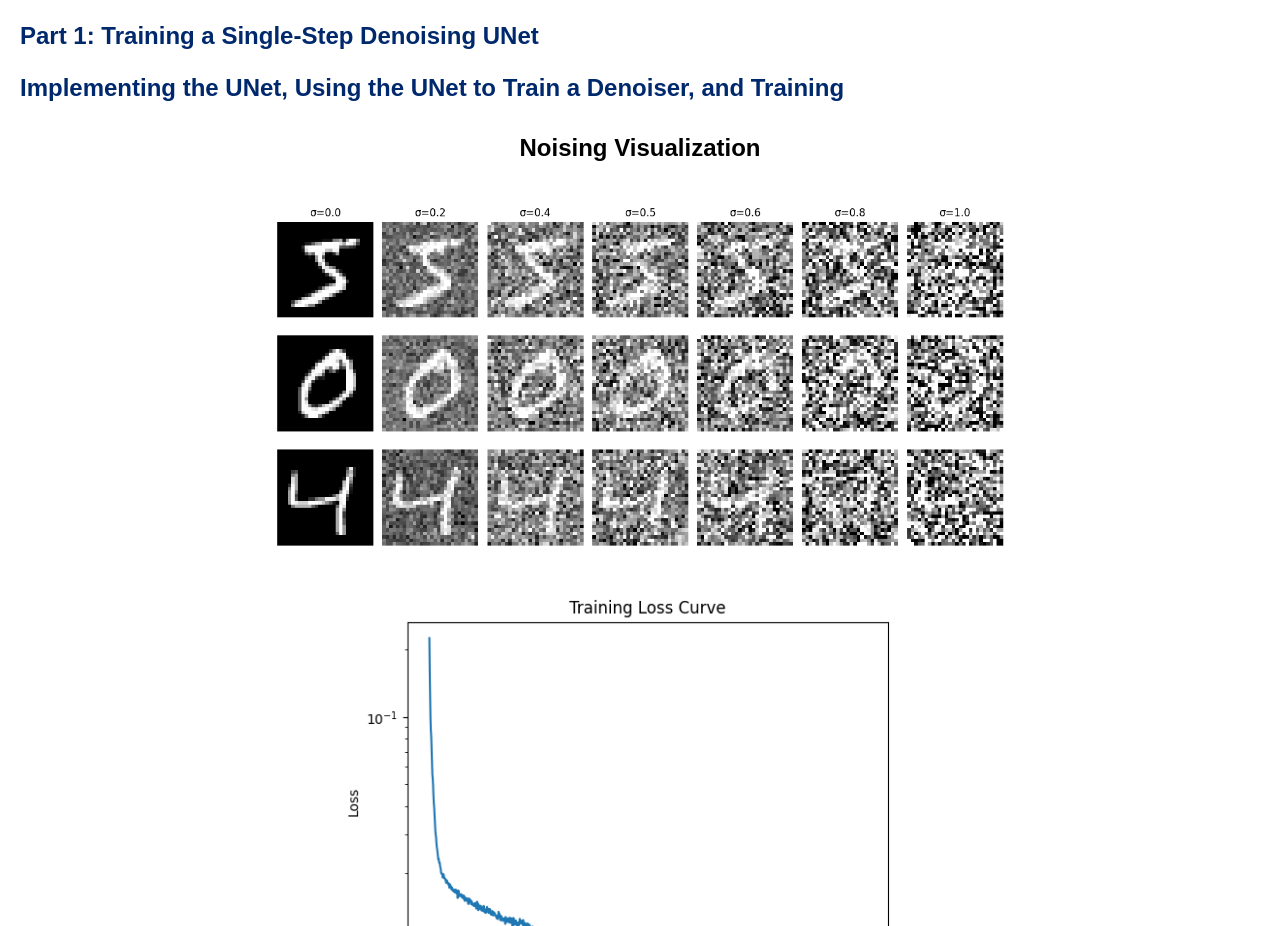
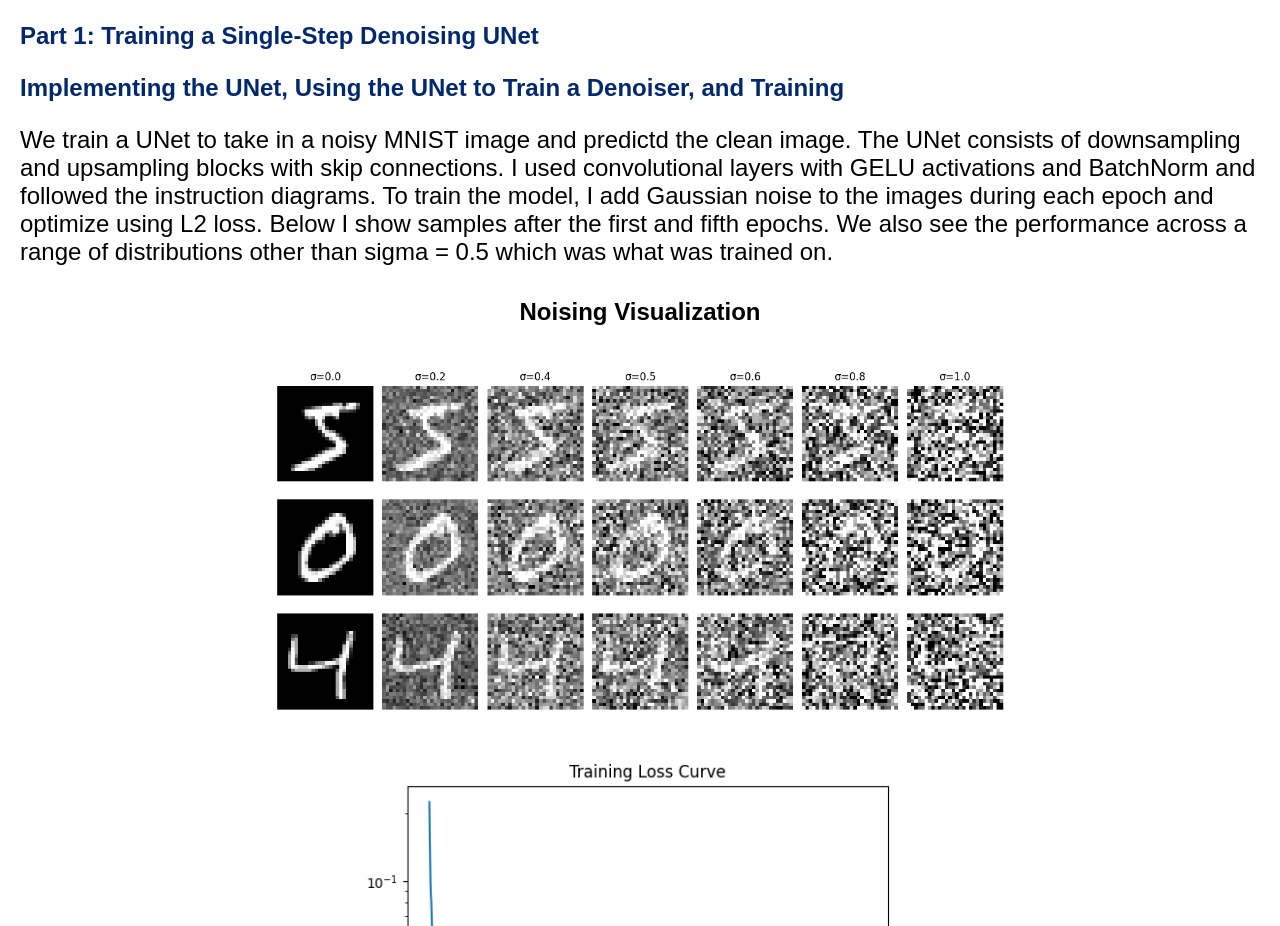
Before and after one commit to kathryn1wang/kathryn1wang.github.io, a plain HTML site: page project5/project5_index.html in a window 1280 px wide. Shown: the part 8362-9288 px from the top of the page. Drawn offline with Linux system fonts and the light colour scheme.

Commit message:
project 5, added part b description

```diff
--- a/project5/project5_index.html
+++ b/project5/project5_index.html
@@ -730,6 +730,10 @@
     <h3>Part 1: Training a Single-Step Denoising UNet</h3>
 
     <h3>Implementing the UNet, Using the UNet to Train a Denoiser, and Training </h3>
+    <p> We train a UNet to take in a noisy MNIST image and predictd the clean image.
+        The UNet consists of downsampling and upsampling blocks with skip connections. I used convolutional layers with GELU activations and BatchNorm and followed the instruction diagrams.
+        To train the model, I add Gaussian noise to the images during each epoch and optimize using L2 loss.
+        Below I show samples after the first and fifth epochs. We also see the performance across a range of distributions other than sigma = 0.5 which was what was trained on.</p>
     <h4> Noising Visualization</h4>
     <img src="imgs/partb/unet_results/noising_visualization.png" class="center" width= 60%>
     <img src="imgs/partb/unet_results/training_loss_curve.png" class="center" width= 50%>
```
